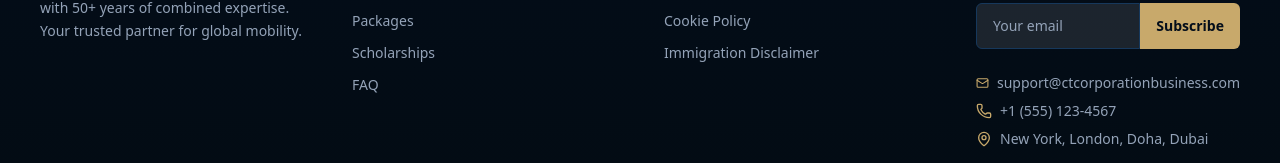
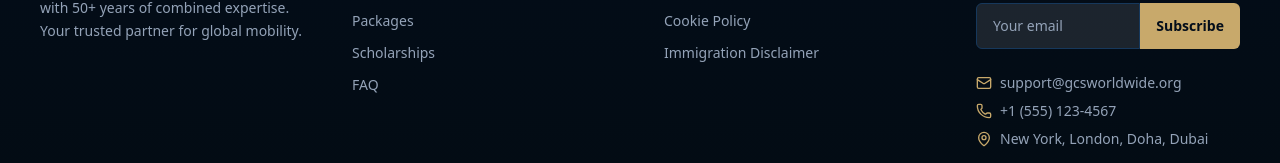
Before and after one commit to johnsonray1840-jpg/global-immigration-platform, a Next.js app in the folder apps/web/: page / in a window 1280 px wide. Shown: the part 9793-9956 px from the top of the page. Built offline with nearby package versions, Linux system fonts and the light colour scheme; no server answers.

Commit message:
chore(config): update support email to support@gcsworldwide.org

```diff
--- a/apps/web/src/app/layout.tsx
+++ b/apps/web/src/app/layout.tsx
@@ -36,7 +36,7 @@
   name: 'Global Citizens Solution',
   description: 'AI-Powered Global Immigration, Citizenship by Investment, Visa Processing, and Residency Solutions.',
   url: 'https://global-immigration-platform.vercel.app',
-  email: 'support@ctcorporationbusiness.com',
+  email: 'support@gcsworldwide.org',
   priceRange: '$$$$',
   areaServed: 'Worldwide',
   serviceType: [
--- a/apps/web/src/components/layout/site-footer.tsx
+++ b/apps/web/src/components/layout/site-footer.tsx
@@ -83,7 +83,7 @@
             </div>
           </form>
           <div className="mt-6 space-y-2 text-sm text-slate-400">
-            <p className="flex items-center gap-2"><Mail className="h-4 w-4 text-accent" /> support@ctcorporationbusiness.com</p>
+            <p className="flex items-center gap-2"><Mail className="h-4 w-4 text-accent" /> support@gcsworldwide.org</p>
             <p className="flex items-center gap-2"><Phone className="h-4 w-4 text-accent" /> +1 (555) 123-4567</p>
             <p className="flex items-center gap-2"><MapPin className="h-4 w-4 text-accent" /> New York, London, Doha, Dubai</p>
           </div>
```
Also changed, not shown: 1 other file (tests, documents, lock files or other folders).
